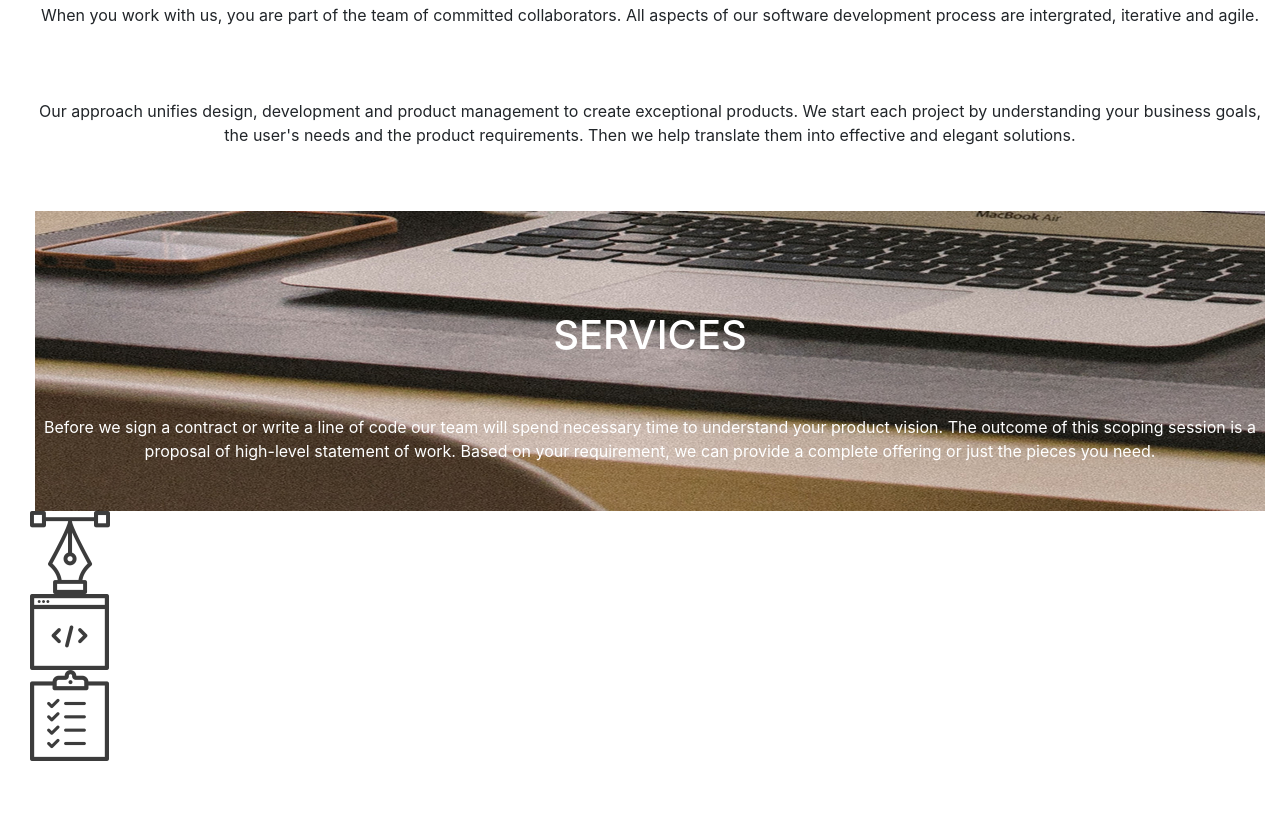
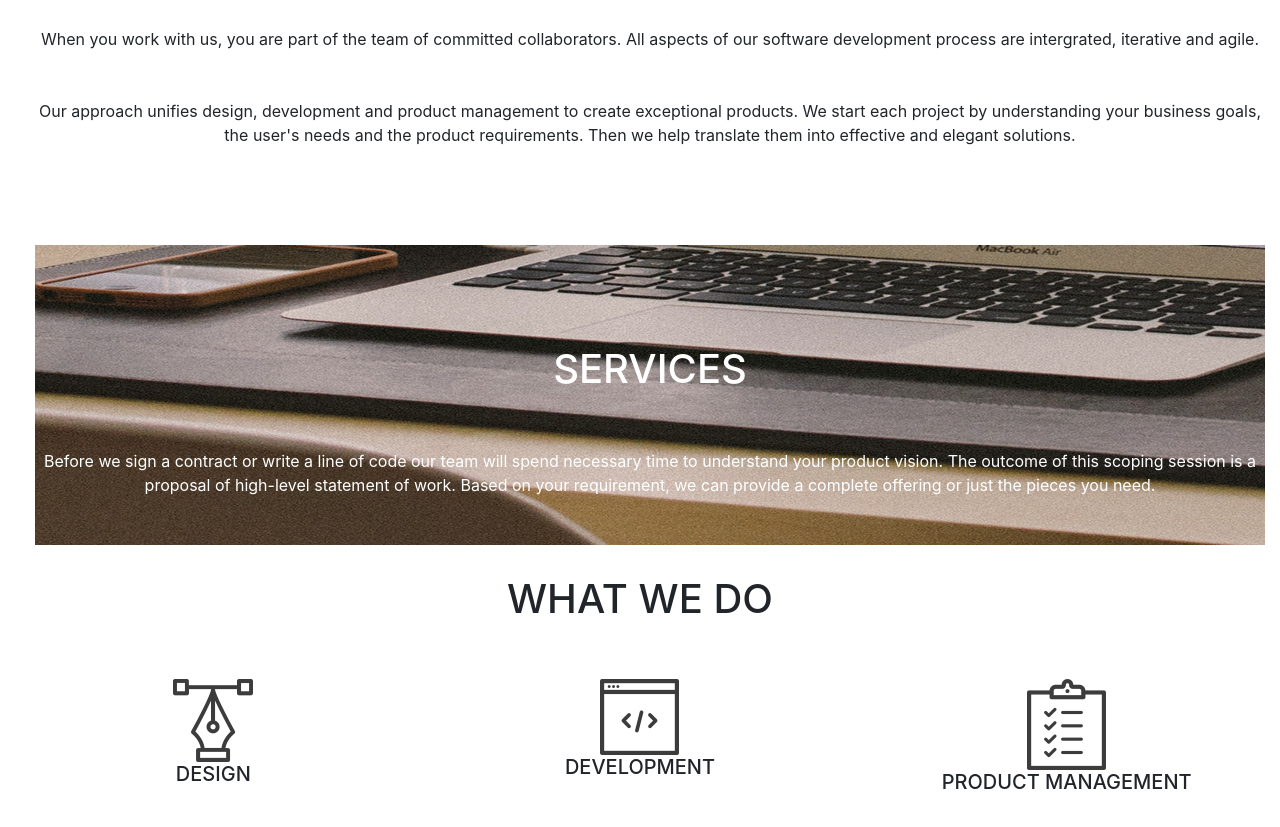
Before and after one commit to Abdullahi-Mohammedamin/delani-studio, a plain HTML site: page index.html in a window 1280 px wide. Shown: the part 693-1520 px from the top of the page. Before the commit the page ends 1454 px from the top, so only its background shows below. Drawn offline with nearby package versions, Linux system fonts and the light colour scheme.

Commit message:
adds first row

```diff
--- a/css/delani.css
+++ b/css/delani.css
@@ -19,6 +19,10 @@
     padding-left: 20px;
 }
 
+#about {
+    height: 250px;
+}
+
 #us {
     background-image: url(img/s_image.jpg);
     height:250px;
@@ -26,3 +30,9 @@
     height:300px;
     padding-top: 100px;
 }
+
+ .container-what-we-do{
+     text-align: center;
+     padding-top: 30px;
+     height: 500px;
+ }
--- a/index.html
+++ b/index.html
@@ -17,11 +17,11 @@
             </div>
             <div class="about-us">
                 <div id="about">
-                    <h1>ABOUT US</h1>
+                    <h1>ABOUT US</h1><br/>
                     <p>
                         When you work with us, you are part of the team of committed collaborators.
                         All aspects of our software development process are intergrated, iterative and agile.
-                        <br/><br/><br/><br/>
+                        <br/><br/><br/>
                         Our approach unifies design, development and
                         product management to create exceptional products.
                         We start each project by understanding your business goals,
@@ -41,15 +41,23 @@
                     </p>
                 </div>
             </div>
-            <div class="row1">
-                <div class="col-md-4">
-                    <img src="css/img/design_icon.png">
-                </div>
-                <div class="col-md-4">
-                    <img src="css/img/dev_icon.png">
-                </div>
-                <div class="col-md-4">
-                    <img src="css/img/product_icon.png">
+            <div class="container-what-we-do">
+                <h1 id="what-we-do-h1">
+                    WHAT WE DO
+                </h1><br/><br/>
+                <div class="row">
+                    <div class="col-md-4">
+                        <img src="css/img/design_icon.png"><br/>
+                        <h5>DESIGN</h5>
+                    </div>
+                    <div class="col-md-4">
+                        <img src="css/img/dev_icon.png"><br/>
+                        <h5>DEVELOPMENT</h5>
+                    </div>
+                    <div class="col-md-4">
+                        <img src="css/img/product_icon.png"><br/>
+                        <h5>PRODUCT MANAGEMENT</h5>
+                    </div>
                 </div>
             </div>
         </div>
```
